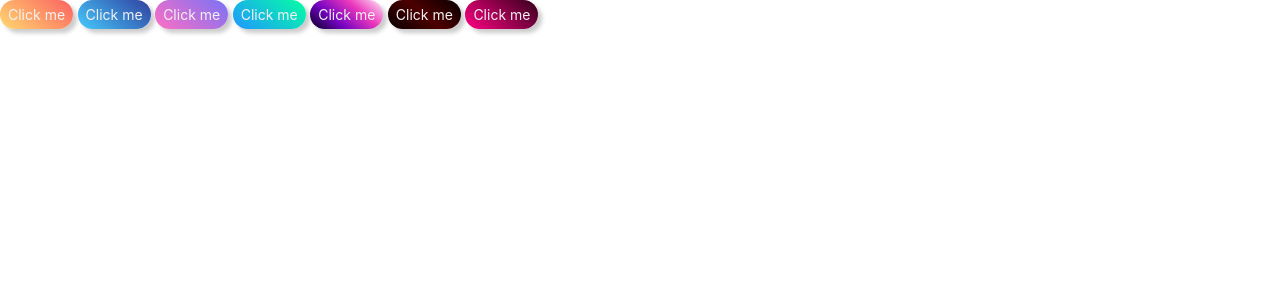
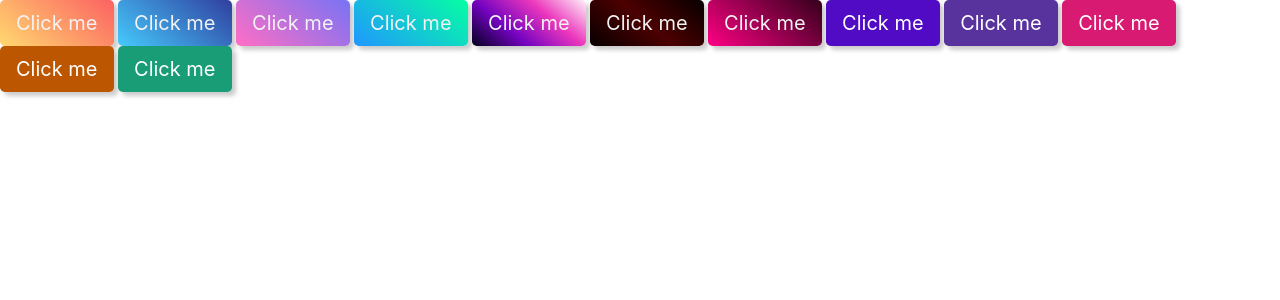
Before and after one commit to hadymaher311/Awesome-Bootstrap, a Jekyll site: the page ABbuild/index.html, which Jekyll copies as it is, in a window 1280 px wide. Shown: the top 300 px of the page. Built offline with Jekyll 4.4.1, drawn with Linux system fonts in a browser that asks for light colours.

Commit message:
more test in index.html

```diff
--- a/ABbuild/index.html
+++ b/ABbuild/index.html
@@ -6,13 +6,19 @@
 	<link rel="stylesheet" href="css/AB/ABbootstrap.css">
 </head>
 <body>
-	<button class="abbtn abbtn-gradient-peach active abbtn-rounded abbtn-sm">Click me</button>
-	<button class="abbtn abbtn-gradient-blue active abbtn-rounded abbtn-sm">Click me</button>
-	<button class="abbtn abbtn-gradient-purple active abbtn-rounded abbtn-sm">Click me</button>
-	<button class="abbtn abbtn-gradient-aqua active abbtn-rounded abbtn-sm">Click me</button>
-	<button class="abbtn abbtn-gradient-argon active abbtn-rounded abbtn-sm">Click me</button>
-	<button class="abbtn abbtn-gradient-colt active abbtn-rounded abbtn-sm">Click me</button>
-	<button class="abbtn abbtn-gradient-flickr active abbtn-rounded abbtn-sm">Click me</button>
+	<button class="abbtn abbtn-gradient-peach active abbtn-lg">Click me</button>
+	<button class="abbtn abbtn-gradient-blue active abbtn-lg">Click me</button>
+	<button class="abbtn abbtn-gradient-purple active abbtn-lg">Click me</button>
+	<button class="abbtn abbtn-gradient-aqua active abbtn-lg">Click me</button>
+	<button class="abbtn abbtn-gradient-argon active abbtn-lg">Click me</button>
+	<button class="abbtn abbtn-gradient-colt active abbtn-lg">Click me</button>
+	<button class="abbtn abbtn-gradient-flickr active abbtn-lg">Click me</button>
+
+	<button class="abbtn abbtn-indigo active abbtn-lg">Click me</button>
+	<button class="abbtn abbtn-purple active abbtn-lg">Click me</button>
+	<button class="abbtn abbtn-pink active abbtn-lg">Click me</button>
+	<button class="abbtn abbtn-orange active abbtn-lg">Click me</button>
+	<button class="abbtn abbtn-teal active abbtn-lg">Click me</button>
 
 	<script src="js/jquery.min.js"></script>
 	<script src="js/button.js"></script>
```
